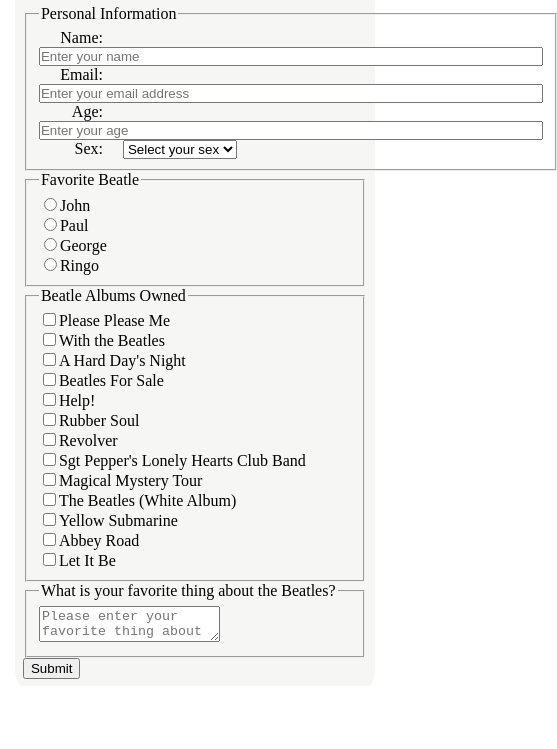
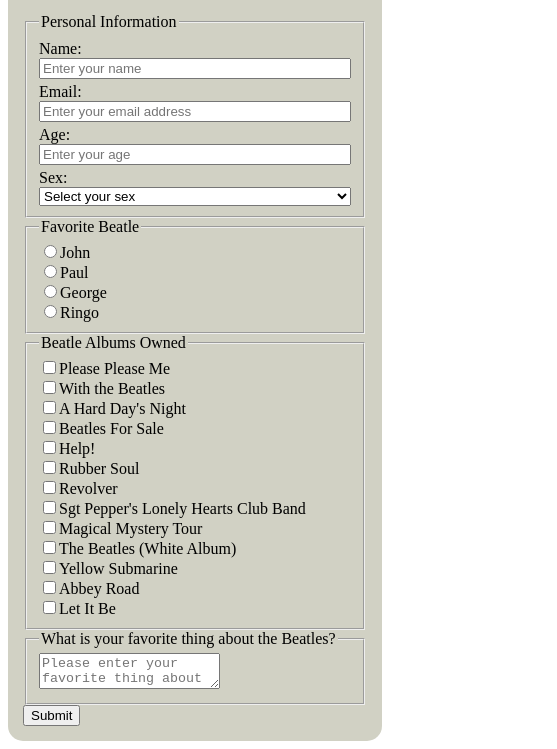
Before and after one commit to asteffey/fcc-survey-form, a plain HTML site: page index.html in a window 390 px wide. Shown: the part 142-891 px from the top of the page, 557 px wide, since content can reach past the window. Before the commit the page ends 844 px from the top, so only its background shows below. Drawn offline with Linux system fonts and the light colour scheme.

Commit message:
Responsive page sizing and nice background for #2

```diff
--- a/index.html
+++ b/index.html
@@ -13,8 +13,10 @@
     <form id="survey-form"
           name="survey-form">
       <fieldset id="personal-info-fieldset">
+          <legend>Personal Information</legend>
+        <div>
         <label for="name"
-                  id="name-label">Name:</label> <input id="name"
+                  id="name-label">Name:</label><input id="name"
                   name="name"
                   placeholder="Enter your name"
                   required=""
@@ -26,14 +28,14 @@
                   required=""
                   type="email"><br>
         <label for="number"
-                  id="number-label">Age:</label> <input id="number"
+                  id="number-label">Age:</label><input id="number"
                   max="200"
                   min="1"
                   name="age"
                   placeholder="Enter your age"
                   type="number"><br>
         <label for="dropdown"
-                  id="dropdown-label">Sex:</label> <select id="dropdown"
+                  id="dropdown-label">Sex:</label><select id="dropdown"
                   name="sex"
                   required="">
           <option disabled
@@ -50,7 +52,8 @@
           <option value="female">
             Female
           </option>
-        </select> <legend>Personal Information</legend>
+        </select>
+      </div>
       </fieldset>
       <fieldset id="favorite-beatle-fieldset">
         <legend>Favorite Beatle</legend> <label><input name="favorite-beatle"
--- a/survey-form.css
+++ b/survey-form.css
@@ -1,20 +1,37 @@
 main {
-    background-color: #F6F6F4;
-    border-radius: 2%;
-    padding: 2%;
-    margin: 2%;
+    background-color:rgb(209, 209, 196);
+    border-radius: 15px;
+    padding: 15px;
+    margin: auto;
+    width: 100%;
+    box-sizing: border-box;
+    max-width: 800px;
 }
 
-#personal-info-fieldset > label {
-    display: inline-block;
-    width: 4em;
-    text-align: right;
-    margin-right: 1em;
+fieldset {
+    padding-left: 12px;
+    padding-right: 12px;
+    border-width: 2px;
 }
 
-#personal-info-fieldset > input {
-    display: inline-block;
-    width: 500px;
-    padding: 0;
-    margin: 0;
+#personal-info-fieldset > div {
+    display: grid;
+    grid-template-columns: 4em minmax(400px, auto) 0;
 }
+
+@media (max-width: 595px) {
+    #personal-info-fieldset > div {
+        display: flex;
+        flex-direction: column;
+    }
+    #personal-info-fieldset br {display: none;}
+    #personal-info-fieldset label {
+        margin-top: .25em;
+    }
+}
+
+
+
+#personal-info-fieldset label, #personal-info-fieldset input, #personal-info-fieldset select {
+    display: block;
+}
```
